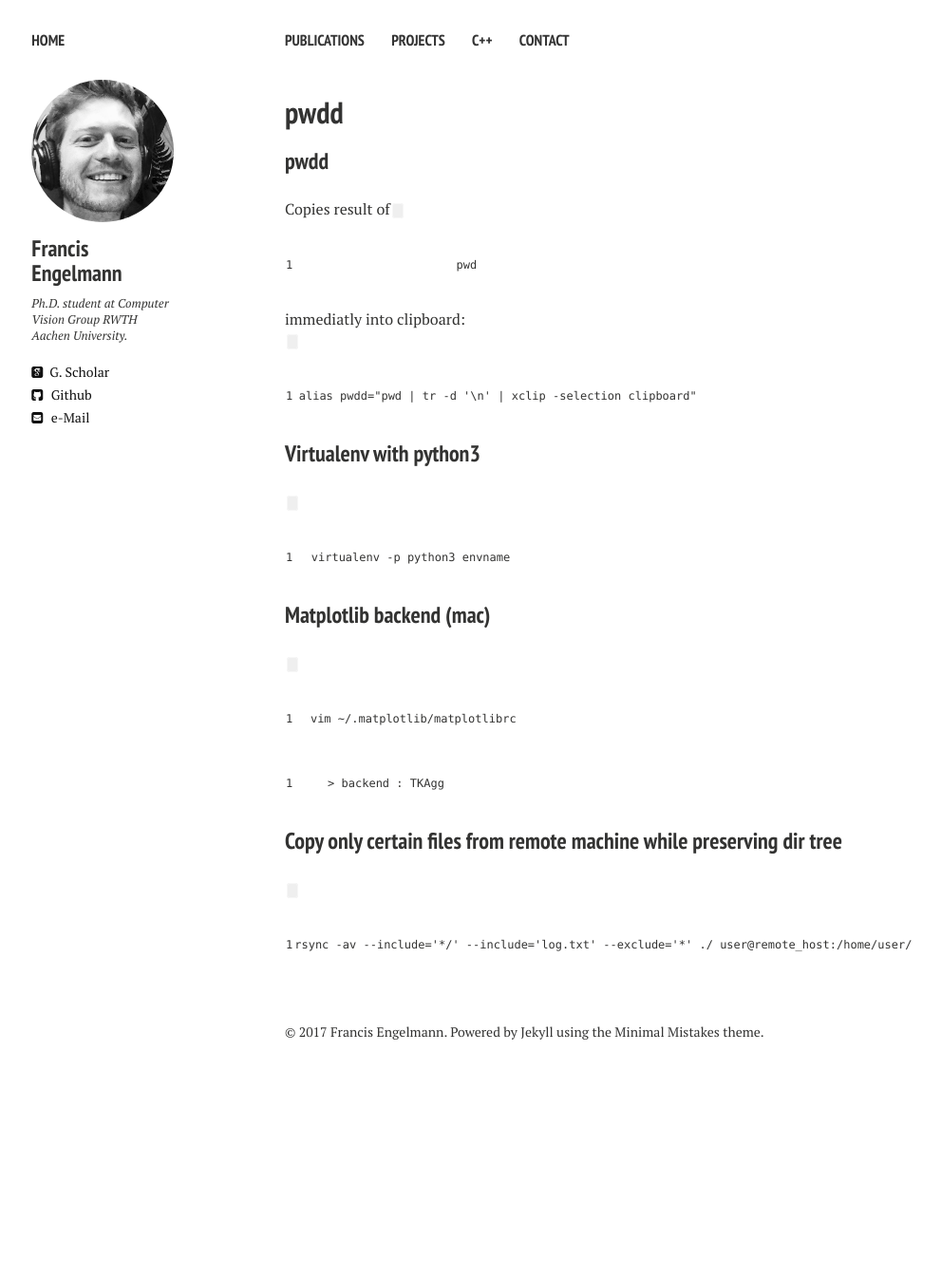
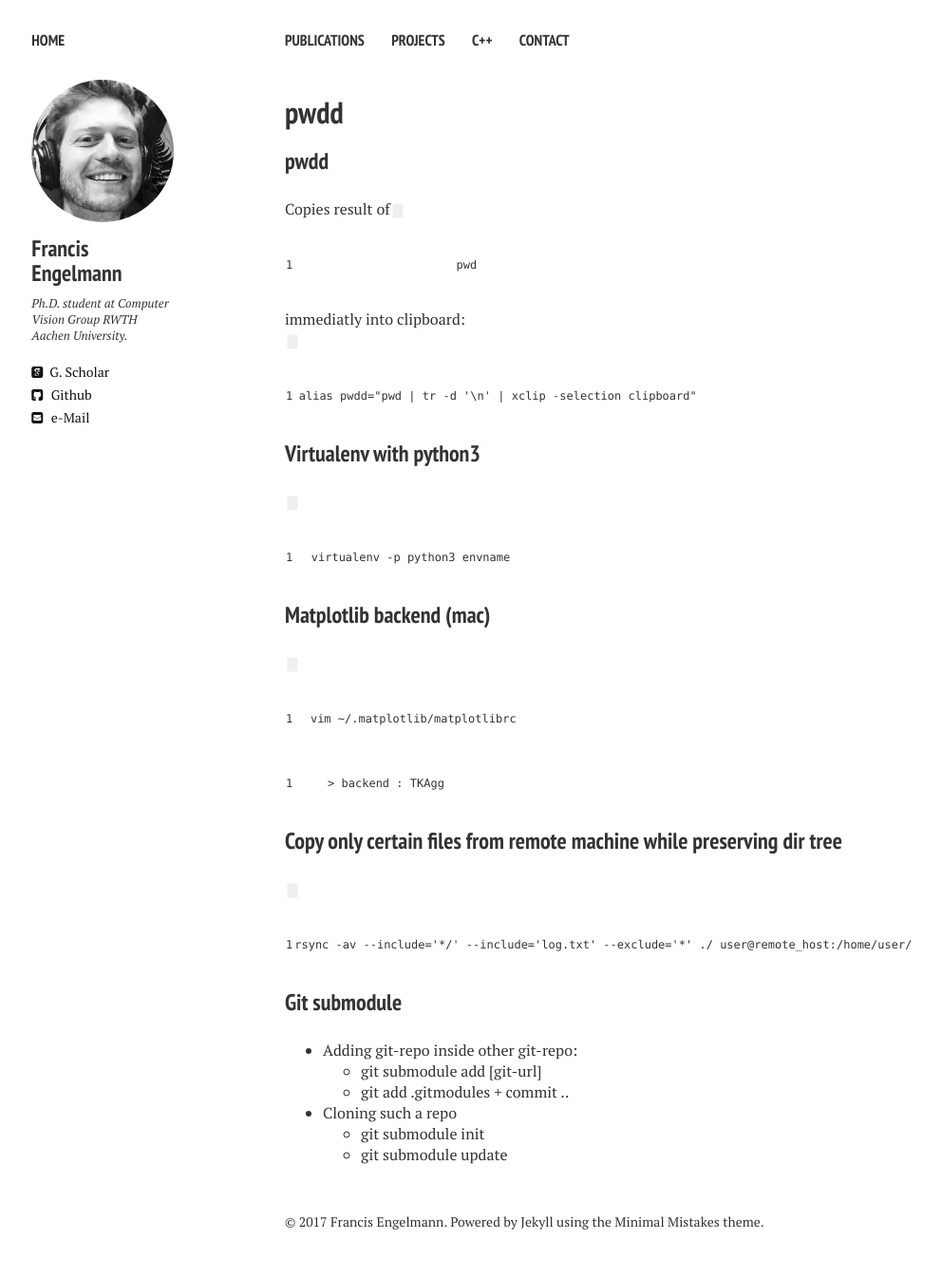
Before and after one commit to francisengelmann/francisengelmann.github.io, a Jekyll site: the page built from snippets.md, in a window 1280 px wide. Shown: the whole page at 95% size, without its empty margins (20-1011 px from the left). Built offline with Jekyll 4.4.1, drawn with Linux system fonts in a browser that asks for light colours; nearby versions of some CDN libraries; our own code applies the rules of GitHub Pages for plain Markdown files; before the commit the page ends 1145 px from its top, so only the background shows below that.

Commit message:
Update snippets.md

````diff
--- a/snippets.md
+++ b/snippets.md
@@ -13,3 +13,12 @@
 
 ### Copy only certain files from remote machine while preserving dir tree
 ```rsync -av --include='*/' --include='log.txt' --exclude='*' ./ user@remote_host:/home/user/```
+
+### Git submodule
+* Adding git-repo inside other git-repo:
+  * git submodule add [git-url]
+  * git add .gitmodules + commit ..
+
+* Cloning such a repo
+  * git submodule init
+  * git submodule update
````
